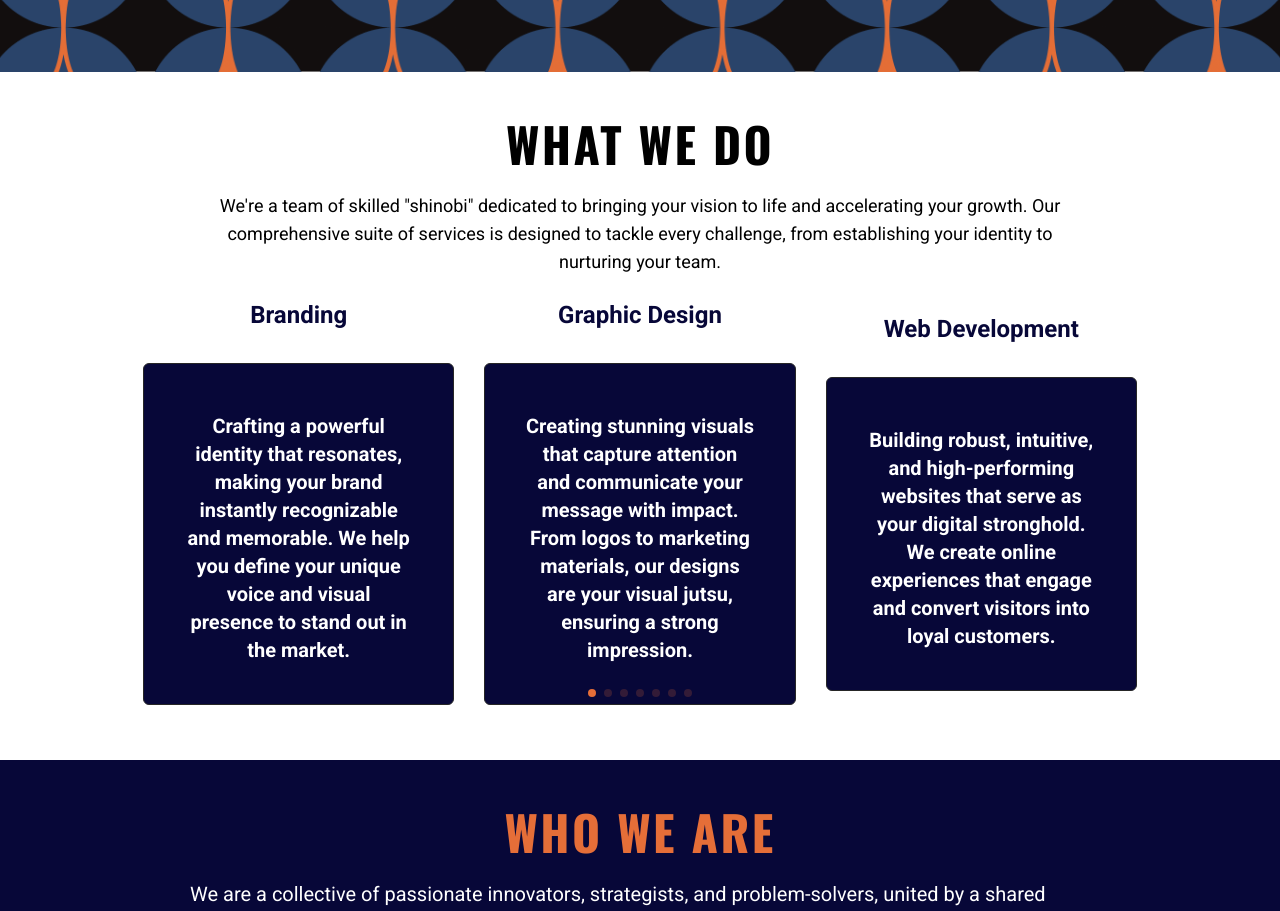
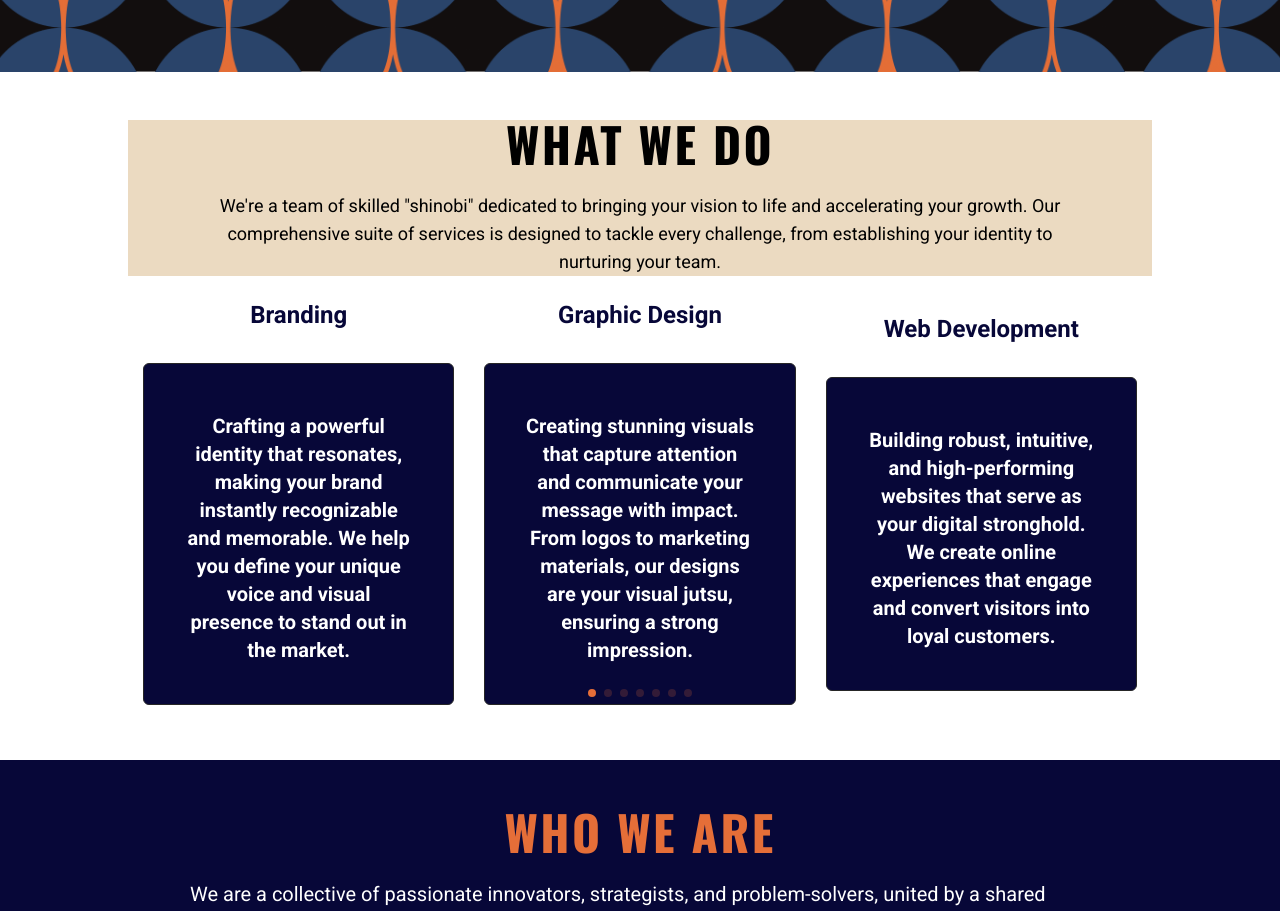
Before and after one commit to harshavarthanep/DatteTech, a Next.js app: page / in a window 1280 px wide. Shown: the part 840-1751 px from the top of the page. Built offline with nearby package versions, Linux system fonts and the light colour scheme.

Commit message:
Update WhatWeDo.tsx

```diff
--- a/components/WhatWeDo.tsx
+++ b/components/WhatWeDo.tsx
@@ -75,7 +75,7 @@ const WhatWeDo = () => {
   return (
 
 <section id="whatWeDo" className="py-12">
-    <div className="container mx-auto flex flex-col items-center gap-6 mb-4">
+    <div className="container mx-auto flex flex-col items-center gap-6 mb-4 bg-accent3">
 
         <motion.h2
             variants={fadeIn("up", 0.4)}
```
